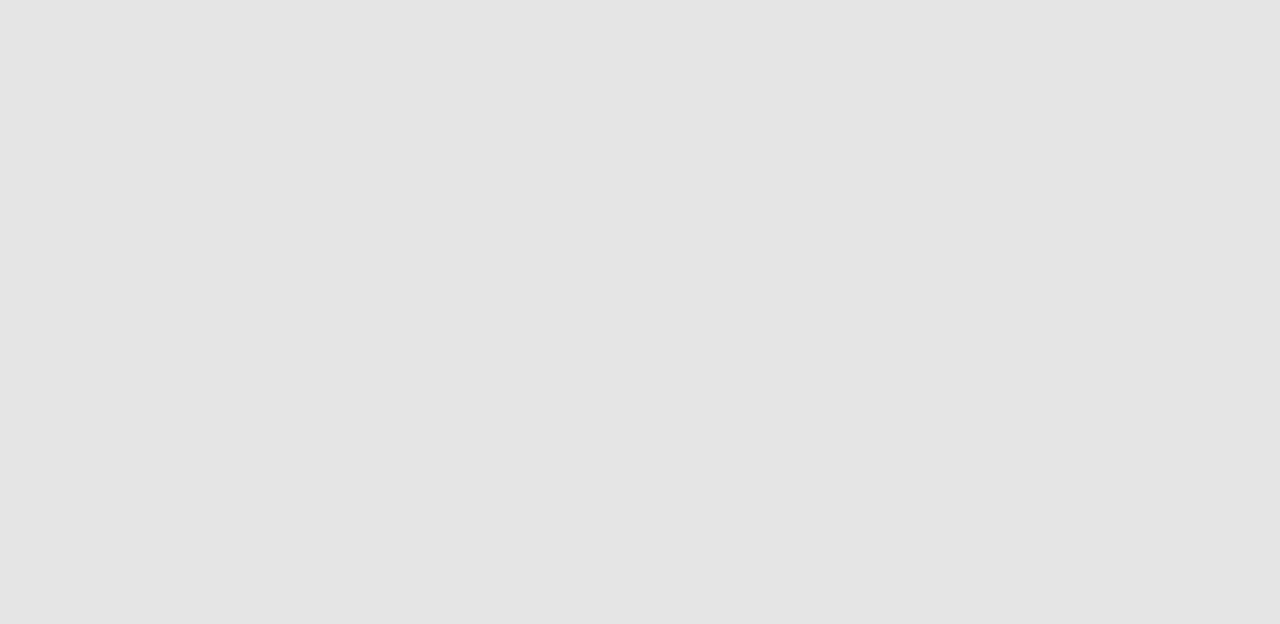
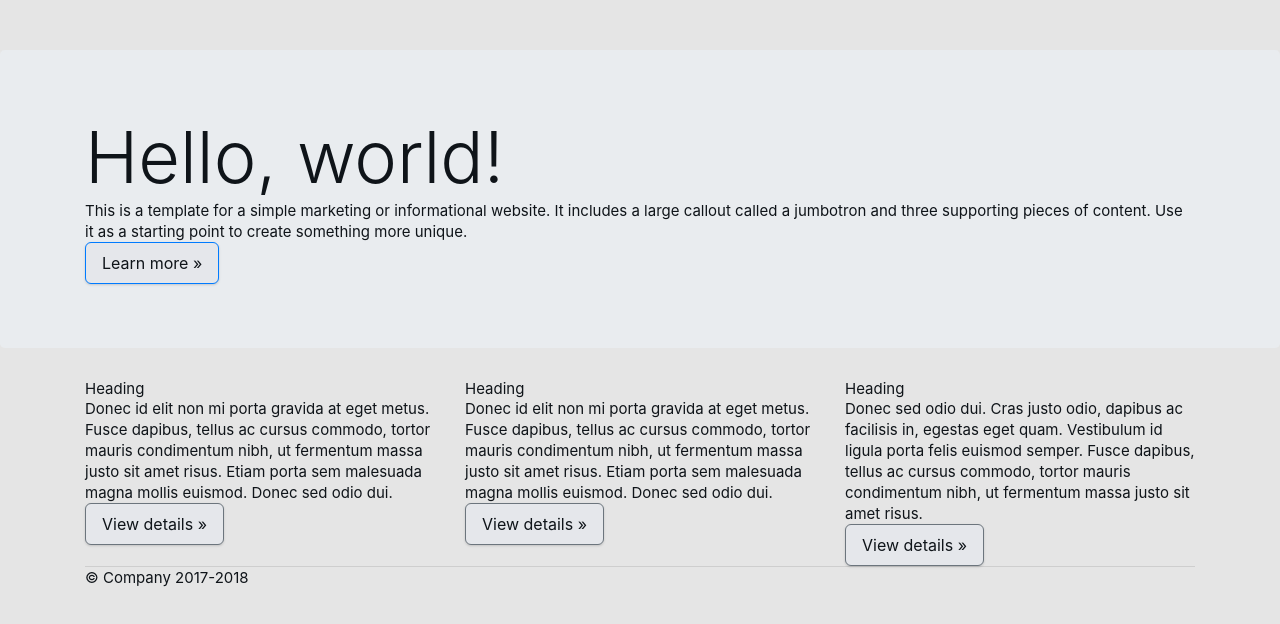
Before and after one commit to Chris-ade/weask, a React (Create React App) app: page / in a window 1280 px wide. Shown: the top 624 px of the page. Built offline with nearby package versions, Linux system fonts and the light colour scheme.

Commit message:
Fixed an error making the pages unrenderable

```diff
--- a/src/App.js
+++ b/src/App.js
@@ -24,9 +24,9 @@ function App() {
             element={<PrivateRoute component={Dashboard} />}
             exact
           />
-          <Route component={Login} path="/login" />
-          <Route component={Register} path="/register" exact />
-          <Route component={Landing} path="/" exact />
+          <Route element={<Login />} path="/login" />
+          <Route element={<Register />} path="/register" exact />
+          <Route element={<Landing />} path="/" exact />
         </Routes>
       </AuthProvider>
     </Router>
```
